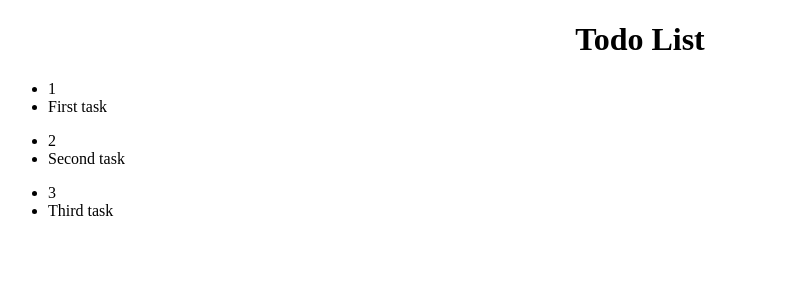
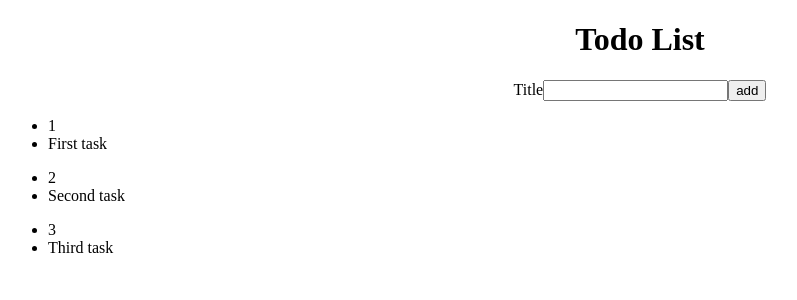
Before and after one commit to DariaSidorko/react-todo, a React (Create React App) app: page / in a window 1280 px wide. Shown: the top 300 px of the page, without its empty margins (0-797 px from the left). Built offline with nearby package versions, Linux system fonts and the light colour scheme; the HTML template or start-up script is replaced by a standard one.

Commit message:
Lesson_1_2

```diff
--- /dev/null
+++ b/src/AddTodoForm.js
@@ -0,0 +1,13 @@
+import React from 'react';
+
+function AddTodoForm () {
+  return (
+    <form>
+      <lable htmlFot="todoTitle" >Title</lable>
+      <input id="todoTitle"></input>
+      <button type='submit'> add</button>
+    </form>
+  )
+}
+
+export default AddTodoForm;
--- a/src/App.js
+++ b/src/App.js
@@ -1,26 +1,15 @@
 import React from 'react';
+import TodoList from './TodoList';
+import AddTodoForm from './AddTodoForm';
 
-const todoList = [];
-todoList.push({id: 1, title: "First task"});
-todoList.push({id: 2, title: "Second task"});
-todoList.push({id: 3, title: "Third task"});
 
 
 function App() {
   return (
     <div style={{ textAlign: 'center' }}>
       <h1>Todo List</h1>
-
-      {todoList.map((item) =>{
-        return (
-          <ul>
-            <li style={{ textAlign: 'left' }}> {item.id} </li>
-            <li style={{ textAlign: 'left' }}> {item.title} </li>
-          </ul>
-        )
-        })
-      }
-
+      <AddTodoForm></AddTodoForm>
+      <TodoList></TodoList>
     </div>
   );
 }
--- /dev/null
+++ b/src/TodoList.js
@@ -0,0 +1,21 @@
+import React from 'react';
+
+const todoList = [];
+todoList.push({id: 1, title: "First task"});
+todoList.push({id: 2, title: "Second task"});
+todoList.push({id: 3, title: "Third task"});
+
+
+function TodoList() {
+  return (
+    todoList.map((item) =>{
+        return (
+          <ul>
+            <li style={{ textAlign: 'left' }}> {item.id} </li>
+            <li style={{ textAlign: 'left' }}> {item.title} </li>
+          </ul>
+        )
+        })
+      )}
+
+export default TodoList;
```
